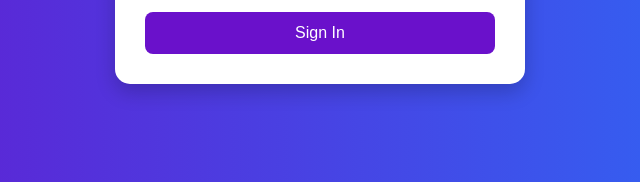
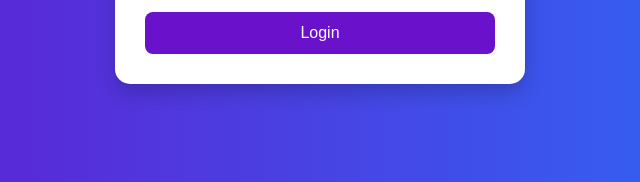
Before and after one commit to urmila-dev-cloud/webpage, a plain HTML site: page index.html in a window 1280 px wide. Shown: the part 521-703 px from the top of the page, 320-960 px from the left. Drawn offline with Linux system fonts and the light colour scheme.

Commit message:
Update index.html

```diff
--- a/index.html
+++ b/index.html
@@ -29,7 +29,7 @@
                 <small>Error message</small>
             </div>
 
-            <button type="submit">Sign In</button>
+            <button type="submit">Login</button>
         </form>
     </div>
 
```
